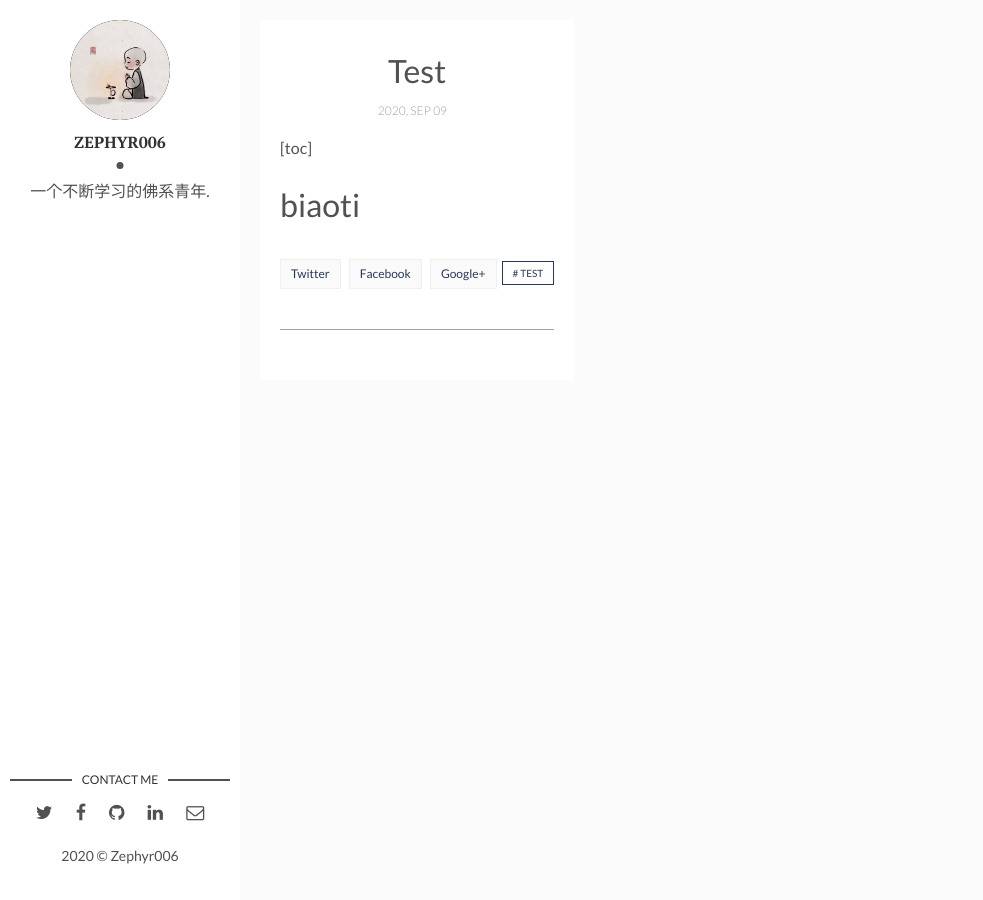
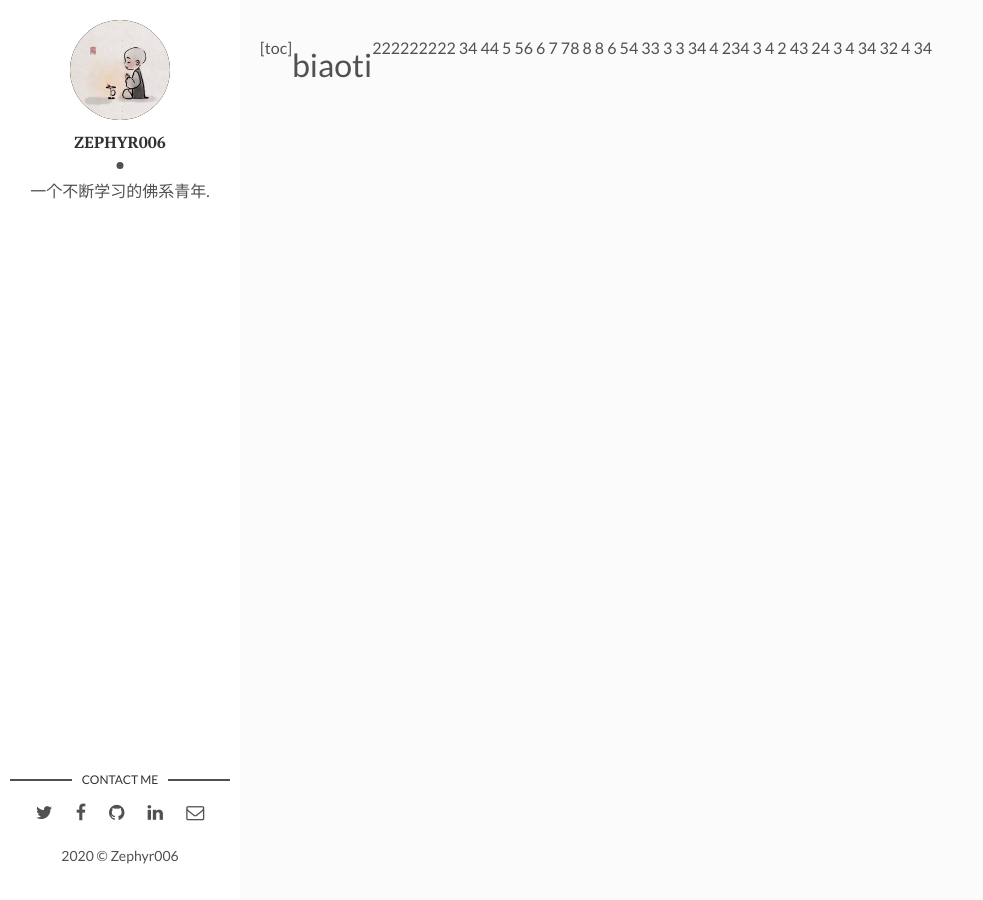
Before and after one commit to Zephyr006/zephyr006.github.io, a Jekyll site: the page built from _posts/2020-03-03-Test.markdown, in a window 1280 px wide. Shown: the whole page, without its empty margins (0-983 px from the left). Built offline with Jekyll 4.4.1, drawn with Linux system fonts in a browser that asks for light colours; comment, search, counter and statistics services are not loaded.

Commit message:
修改layout

```diff
--- a/_posts/2017-09-10-conference-on-javascript.markdown
+++ b/_posts/2017-09-10-conference-on-javascript.markdown
@@ -1,5 +1,5 @@
 ---
-layout: default
+layout: post
 title: Conference on Javascript
 date: 2017-09-10 00:00:00 +0300
 description: You’ll find this post in your `_posts` directory. Go ahead and edit it and re-build the site to see your changes. # Add post description (optional)
--- a/_posts/2020-03-03-Test.markdown
+++ b/_posts/2020-03-03-Test.markdown
@@ -8,3 +8,49 @@ tags: [test] # add tag
 [toc]
 
 # biaoti
+222222222
+3
+
+
+4
+4
+
+4
+5
+5
+
+
+6
+6
+7
+7
+
+
+8
+8
+8
+6
+5
+
+4
+3
+
+3
+3
+3
+3
+
+4
+4
+234
+3
+4
+2
+43
+24
+3
+4
+34
+32
+4
+34
```
Also changed, not shown: other parts of _posts/2020-03-03-Test.markdown (+1 -1 lines).
